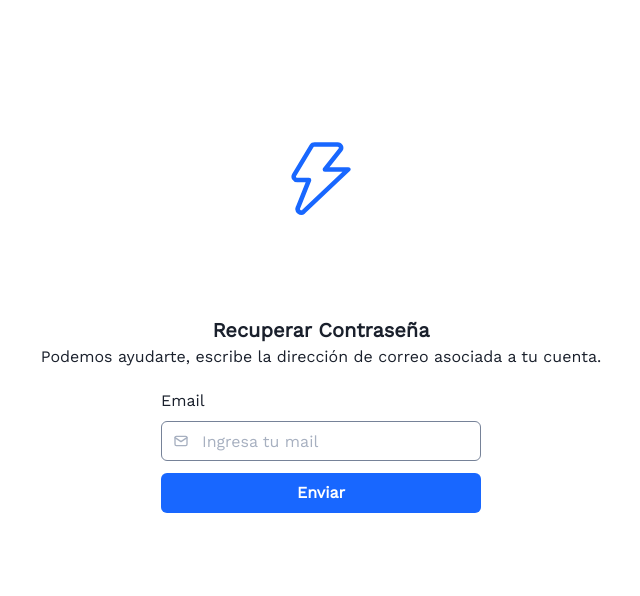
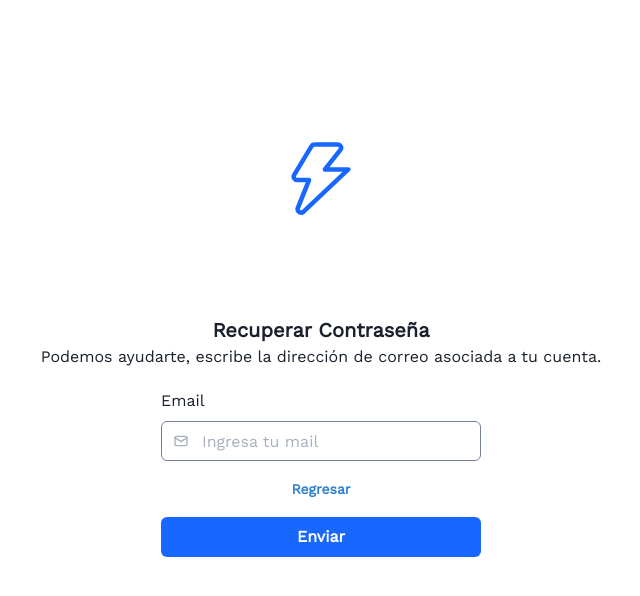
Before and after one commit to frontendcafe/air-flashcards, a Next.js app: page /forget-password in a window 1280 px wide. Shown: the top 596 px of the page, without its empty margins (319-959 px from the left). Built offline with nearby package versions, Linux system fonts and the light colour scheme; no server answers.

Commit message:
chore(ForgetPasswordPage): refactor forget password page to use layout

```diff
--- a/modules/Auth/components/ForgetPasswordPage/ForgetPasswordPage.tsx
+++ b/modules/Auth/components/ForgetPasswordPage/ForgetPasswordPage.tsx
@@ -1,23 +1,15 @@
 /* eslint-disable react/no-children-prop */
 import { ChangeEventHandler, FormEventHandler, useState } from "react";
-import Image from "next/image";
+import Link from "next/link";
 import { useRouter } from "next/router";
 import { TbMail } from "react-icons/tb";
 
 import { useAuth } from "@/modules/Auth/context/AuthProvider";
 import Form from "@/modules/Auth/Form";
-import {
-  Box,
-  Flex,
-  FormControl,
-  FormErrorMessage,
-  FormLabel,
-  Icon,
-  Input,
-  InputGroup,
-  InputLeftElement,
-  Text,
-} from "@chakra-ui/react";
+import { Button, Text } from "@chakra-ui/react";
+
+import AuthFormLayout from "../AuthFormLayout";
+import CustomFormControl from "../CustomFormControl";
 
 const ForgetPasswordPage = () => {
   const [email, setEmail] = useState("");
@@ -55,40 +47,27 @@ const ForgetPasswordPage = () => {
   };
 
   return (
-    <Flex marginTop="141px" flexDirection="column" alignItems="center" justifyContent="center">
-      <Box marginBottom="92px">
-        <Image
-          // loader={myLoader}
-          src="/images/flash-logo.svg"
-          alt="FlashCards"
-          width={60}
-          height={75}
-        />
-      </Box>
-      <Text fontWeight={600} fontSize="20px">
-        Recuperar Contraseña
-      </Text>
+    <AuthFormLayout title="Recuperar Contraseña">
       <Text>Podemos ayudarte, escribe la dirección de correo asociada a tu cuenta.</Text>
       <Form title="" onSubmit={handleSubmit} submitLabel="Enviar">
-        <FormControl isInvalid={isError}>
-          <FormLabel>Email</FormLabel>
-          <InputGroup>
-            <InputLeftElement
-              children={<Icon as={TbMail} pointerEvents="none" color="gray.100" />}
-            />
-            <Input
-              type="email"
-              placeholder="Ingresa tu mail"
-              aria-label="email"
-              onChange={handleChange}
-              _placeholder={{ color: "gray.100" }}
-            />
-          </InputGroup>
-
-          {isError && <FormErrorMessage>{errorMsg}</FormErrorMessage>}
-        </FormControl>
+        <CustomFormControl
+          label="Email"
+          type="email"
+          name="email"
+          LeftIcon={TbMail}
+          placeholder="Ingresa tu mail"
+          isError={isError}
+          ariaLabel="email"
+          onChange={handleChange}
+          errorMsg={errorMsg}
+        />
+        <Link href="/login">
+          <Button variant="link" colorScheme="blue" size="sm">
+            Regresar
+          </Button>
+        </Link>
       </Form>
-    </Flex>
+    </AuthFormLayout>
   );
 };
 export default ForgetPasswordPage;
```
